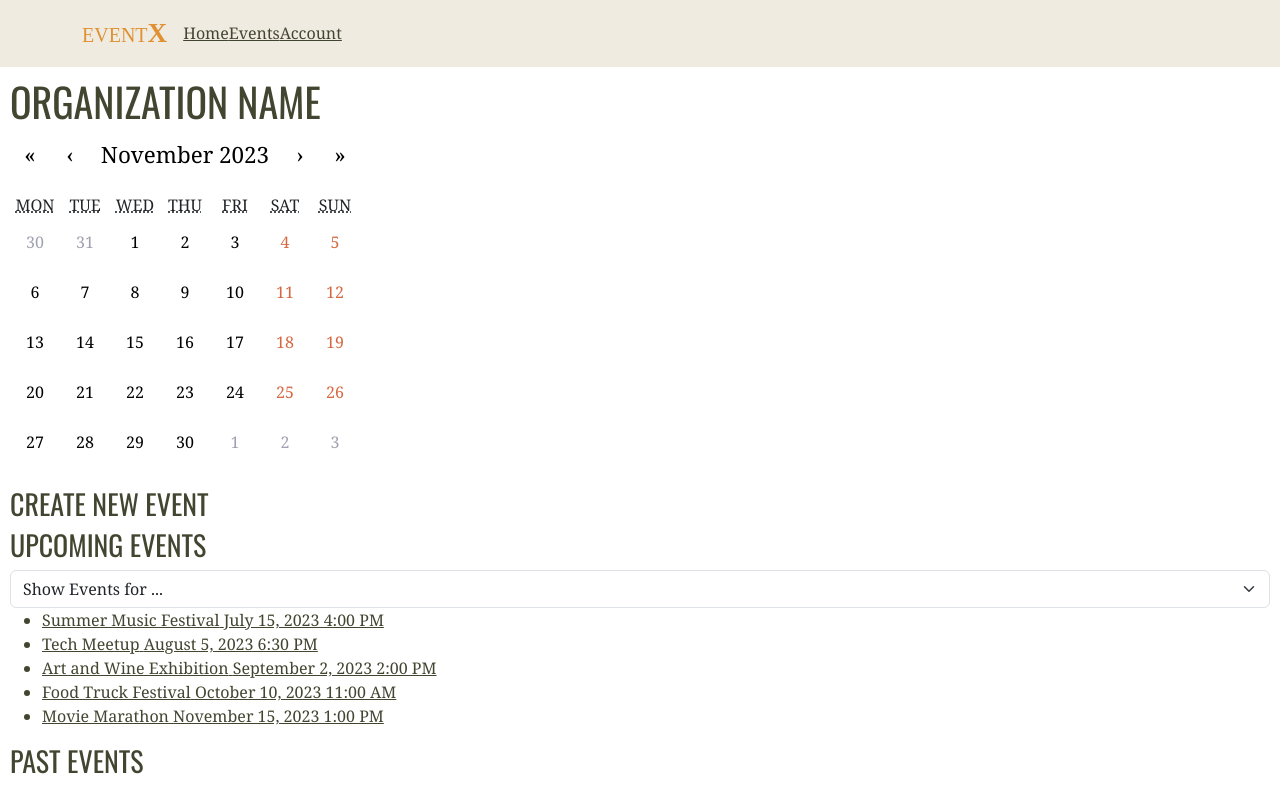
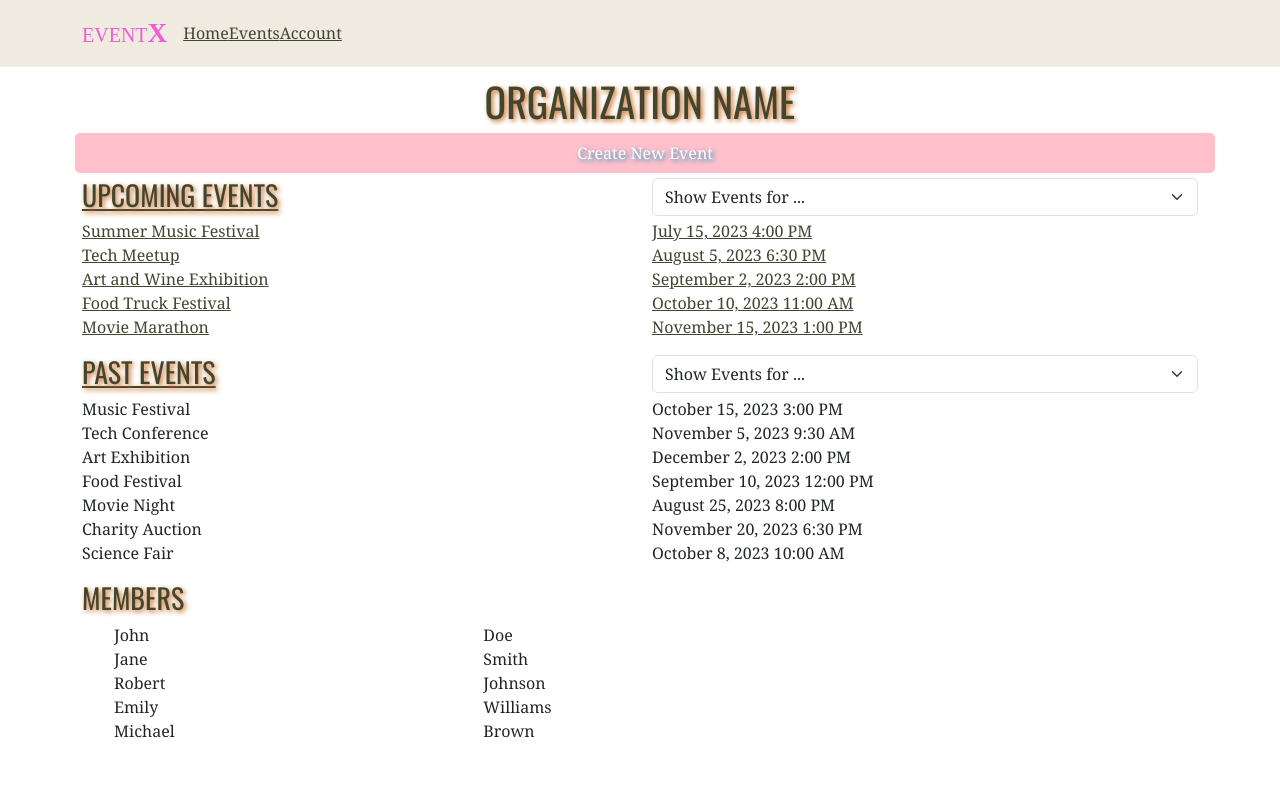
Before and after one commit to MichaelFami/event-x, a React (Vite) app: page /organization in a window 1280 px wide. Shown: the top 786 px of the page. Built offline with nearby package versions, Linux system fonts and the light colour scheme.

Commit message:
style for organization view

```diff
--- a/src/components/Organization.jsx
+++ b/src/components/Organization.jsx
@@ -1,14 +1,11 @@
 import { useEffect, useState } from "react";
 import { Link } from "react-router-dom";
-import Button from 'react-bootstrap/Button';
-import Col from 'react-bootstrap/Col';
-import Form from 'react-bootstrap/Form';
-import Row from 'react-bootstrap/Row';
-
-import CalendarElement from "./Calendar";
+import { Container, Form, Col, Row } from 'react-bootstrap';
+// import CalendarElement from "./Calendar";
 import newEventsArray from '../assets/data/events';
 import pastEventsArray from '../assets/data/memberEvents';
 import orgMembersArray from "../assets/data/orgMembers";
+import '../style/organization.css';
 
 
 
@@ -25,13 +22,19 @@ export default function Organization() {
 
     return (
         <div >
-            <div className="org-outer">
+            <div className="org-main-container">
                 <h1 className="title">Organization Name</h1>
-                <CalendarElement />
-                <div className="org-more-info">
-                    <Link to="/addevent" className="links"><h3>Create New Event</h3></Link>
-                    <Link className="links"><h3>Upcoming Events</h3></Link>
-                    <Form.Group as={Col} className="how Events for..mb-3" controlId="formGridState">
+                {/* <CalendarElement /> */}
+                <Container className="create-event-container">
+                    <Row><Link to="/addevent" className="btn-primary">Create New Event</Link></Row>
+                </Container>
+                <Container className="org-upcoming-container">
+                    <Row>
+                        <Col>
+                            <Link><h3>Upcoming Events</h3></Link>
+                        </Col>
+                        <Col className="event-upcoming-date">
+                            <Form.Group controlId="formGridState">
                                 <Form.Select defaultValue="">
                                     <option value="">Show Events for ...</option>
                                     <option value="7">Next Week</option>
@@ -39,17 +42,36 @@ export default function Organization() {
                                     <option value="365">Next Year</option>
                                 </Form.Select>
                             </Form.Group>
-                    <ul className="org-upcoming-event">
-
+                        </Col>
+                    </Row>
+                </Container>
+                <Container>
+                    <Row className="org-upcoming-events">
+                        <ul className="upcoming-events-ul">
                             {newEvents.map((event, index) => {
                                 return (
-                                <Link to="/events/:id" key={index}> <li>{event.title}   {event.time}</li> </Link>
+                                    <div>
+                                        <Link to="/events/:id" key={index}>
+                                            <li>
+                                                <Row>
+                                                    <Col>{event.title}</Col>
+                                                    <Col className="event-date">{event.time}</Col>
+                                                </Row>
+                                            </li>
+                                        </Link>
+                                    </div>
                                 );
                             })}
-
                         </ul >
-                    <Link className="links"><h3>Past Events</h3></Link>
-                    <Form.Group as={Col} className="mb-3" controlId="formGridState">
+                    </Row>
+                </Container>
+                <Container className="org-past-container">
+                    <Row>
+                        <Col>
+                            <Link><h3>Past Events</h3></Link>
+                        </Col>
+                        <Col>
+                            <Form.Group controlId="formGridState">
                                 <Form.Select defaultValue="">
                                     <option value="">Show Events for ...</option>
                                     <option value="7">Last Week</option>
@@ -58,25 +80,57 @@ export default function Organization() {
                                     <option value="365">Last Year</option>
                                 </Form.Select>
                             </Form.Group>
-                    <ul className="org-past-events">
+                        </Col>
+                    </Row>
+                </Container>
+                <Container>
+                    <Row>
+                        <ul className="past-event-ul">
                             {pastEvents.map((event, index) => {
                                 return (
-                                <li key={index}>{event.title}{event.time}</li>
+                                    <li key={index}>
+                                        <Row>
+                                            <Col>
+                                                {event.title}
+                                            </Col>
+                                            <Col>
+                                                {event.time}
+                                            </Col>
+                                        </Row>
+                                    </li>
                                 );
                             })}
-
                         </ul>
+                    </Row>
+                </Container>
+                <Container>
                     <Link className="links"><h3>Members</h3></Link>
                     <ul className="org-members">
                         {members.map((member, index) => {
                             return (
-                                <li key={index}>{member.first_name} {member.last_name}</li>
+                                <div>
+                                    <li key={index}>
+                                        <Row>
+                                            <Col>
+                                                {member.first_name}
+                                            </Col>
+                                            <Col>
+                                                {member.last_name}
+                                            </Col>
+                                            <Col>
+                                                { }
+                                            </Col>
+                                        </Row>
+                                    </li>
+                                </div>
+
                             );
                         })}
                     </ul>
-                </div>
+                </Container>
             </div>
 
-        </div>
+
+        </div >
     );
 }
--- a/src/style/App.scss
+++ b/src/style/App.scss
@@ -18,6 +18,7 @@ body {
 }
 h1, h2, h3, h4, h5 {
     --bs-heading-color: #424530;
+    text-shadow: 2px 2px 5px rgb(201, 109, 33);
     font-family: 'Oswald', sans-serif;
     font-weight: 700;
     text-transform: uppercase;
@@ -27,7 +28,7 @@ h1, h2, h3, h4, h5 {
     --bs-tertiary-bg-rgb: 239, 235, 224;
 }
 .navbar-brand {
-    --bs-navbar-brand-color: #e09132;
+    --bs-navbar-brand-color: #f35ad5;
     font-family: 'Noto Sertif', serif;
     text-transform: uppercase;
 }
@@ -49,10 +50,19 @@ form {
 }
 .btn-primary {
     --bs-btn-bg: pink;
+   border: solid 3px pink;
+   text-decoration: none;
+    background-color: pink;
+    border-radius: 5px;
+    color: white;
+    text-shadow: 2px 2px 5px #008cba;
+    text-align: center;
+    padding:5px;
+    margin: 5px;
 }
 
 // outer containers
-.user-outer, .org-outer, .find-event-outer, .event-list-outer, .event-outer {
+.user-outer, .org-main-container, .find-event-outer, .event-list-outer, .event-outer {
     margin: 10px;
 }
 
@@ -66,4 +76,10 @@ form {
     // background-color: rgba(255, 192, 203, 0.406);
 }
 
+.title{
+    display: flex;
+    justify-content: center;
+    align-items: center;
+}
+
 @import '/node_modules/bootstrap/scss/bootstrap.scss'
--- /dev/null
+++ b/src/style/organization.css
@@ -0,0 +1,5 @@
+.upcoming-events-ul, .past-event-ul, .org-members{
+
+    text-decoration: none;
+    list-style: none;
+}
```
Lines whose indentation alone changed are shown as unchanged.
